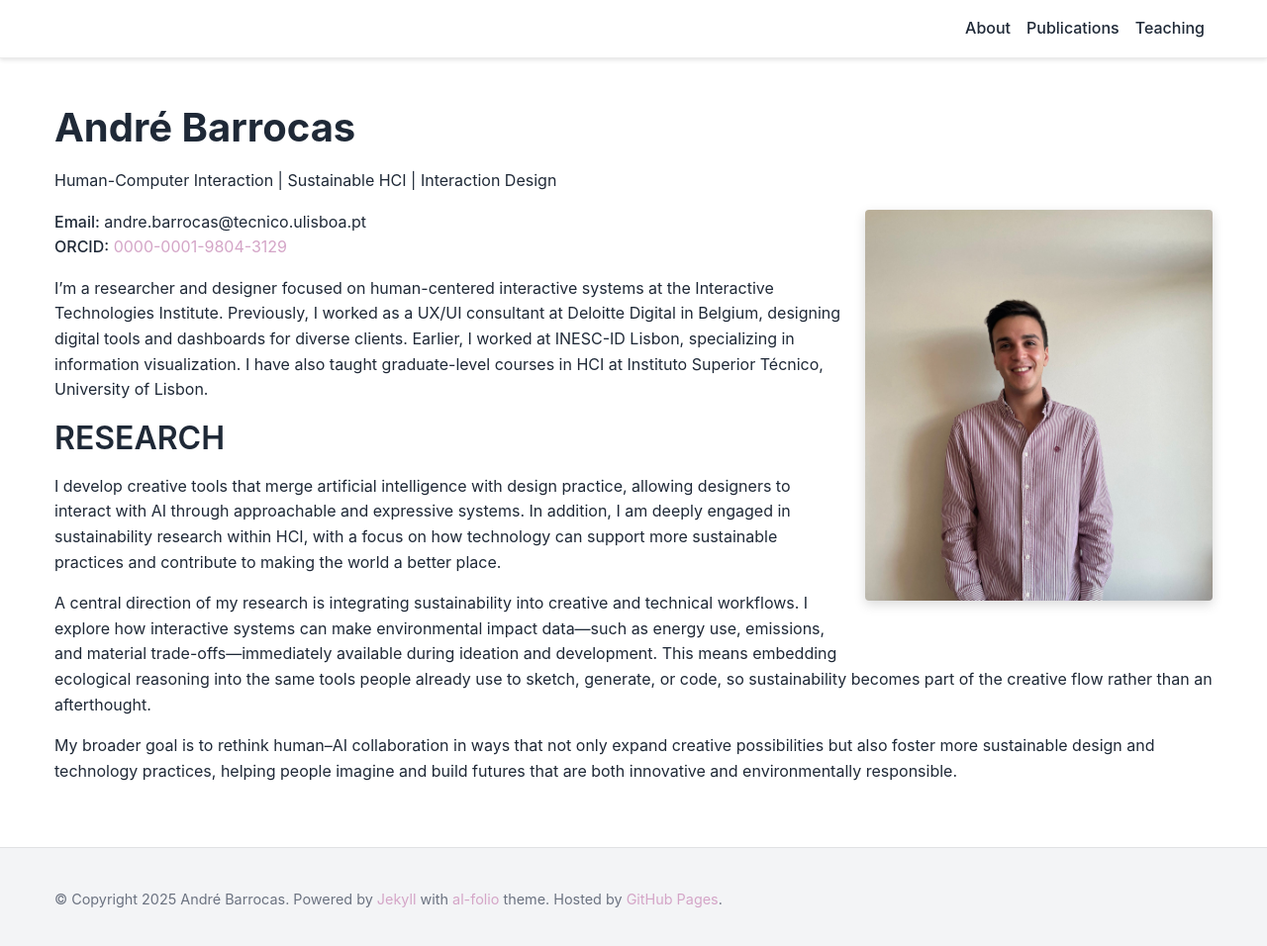
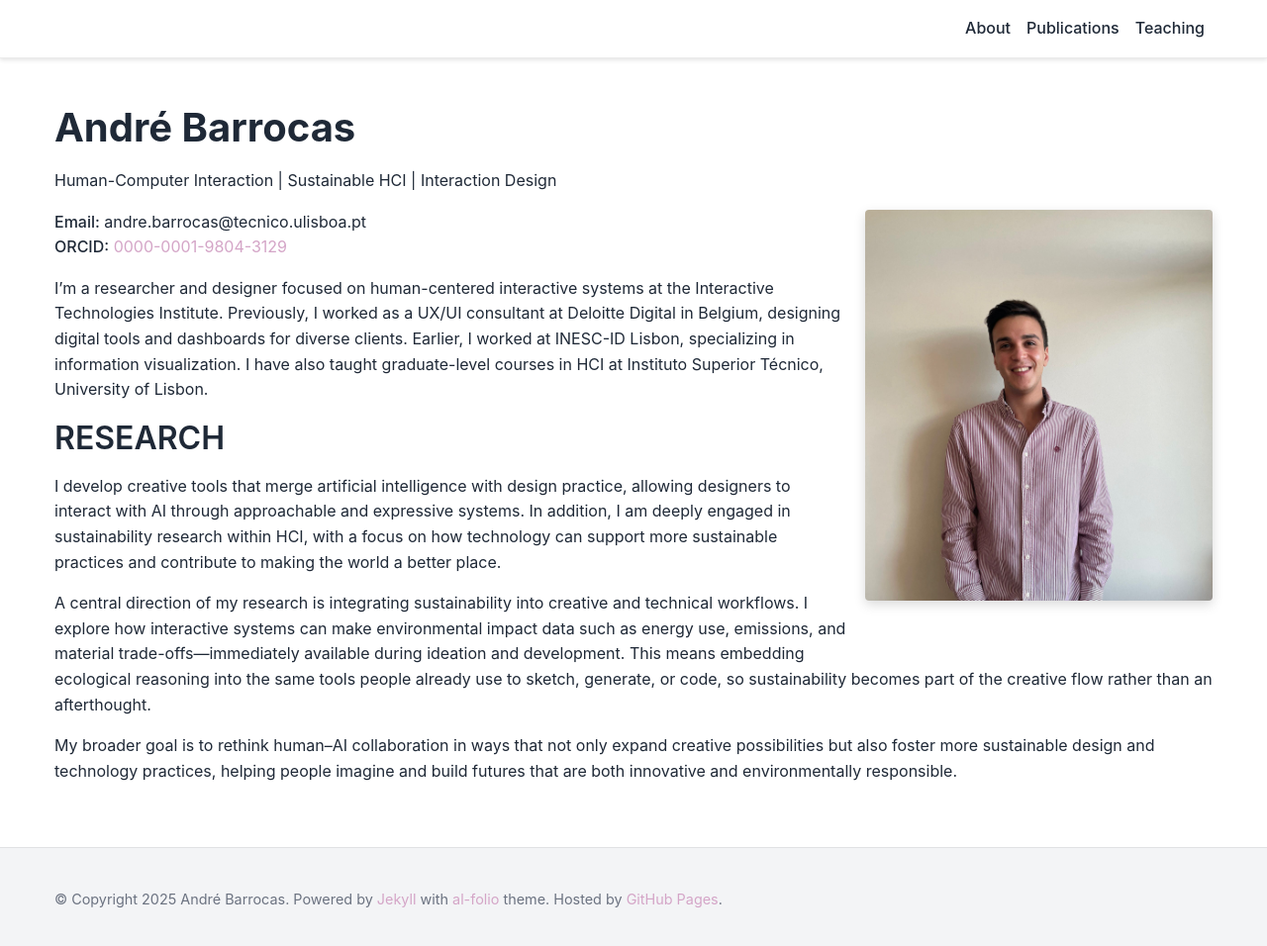
Before and after one commit to andrebarrocas/andrebarrocas.github.io, a Jekyll site: the page built from _pages/about.md, in a window 1280 px wide and 960 px high. Shown: the top 956 px of the window at 99% size. Built offline with Jekyll 4.4.1, drawn with Linux system fonts in a browser that asks for light colours; comment, search, counter and statistics services are not loaded; a style sheet for code colours, icons or effects is not loaded.

Commit message:
Text Improvements

```diff
--- a/_config.yml
+++ b/_config.yml
@@ -15,7 +15,7 @@
 keywords: jekyll, jekyll-theme, academic-website, portfolio-website  # add your own keywords or leave empty
 
 lang: en # the language of your site (for example: en, fr, cn, ru, etc.)
-icon: #⚛️  # the emoji used as the favicon (alternatively, provide image name in /assets/img/)
+icon: logo.png #⚛️  # the emoji used as the favicon (alternatively, provide image name in /assets/img/)
 
 url: https://andrebarrocas.github.io # the base hostname & protocol for your site
 baseurl: / # the subpath of your site, e.g. /blog/
--- a/_pages/about.md
+++ b/_pages/about.md
@@ -23,7 +23,7 @@
 
 I develop creative tools that merge artificial intelligence with design practice, allowing designers to interact with AI through approachable and expressive systems. In addition, I am deeply engaged in sustainability research within HCI, with a focus on how technology can support more sustainable practices and contribute to making the world a better place.
 
-A central direction of my research is integrating sustainability into creative and technical workflows. I explore how interactive systems can make environmental impact data—such as energy use, emissions, and material trade-offs—immediately available during ideation and development. This means embedding ecological reasoning into the same tools people already use to sketch, generate, or code, so sustainability becomes part of the creative flow rather than an afterthought.
+A central direction of my research is integrating sustainability into creative and technical workflows. I explore how interactive systems can make environmental impact data such as energy use, emissions, and material trade-offs—immediately available during ideation and development. This means embedding ecological reasoning into the same tools people already use to sketch, generate, or code, so sustainability becomes part of the creative flow rather than an afterthought.
 
 My broader goal is to rethink human–AI collaboration in ways that not only expand creative possibilities but also foster more sustainable design and technology practices, helping people imagine and build futures that are both innovative and environmentally responsible.
 
```
Also changed, not shown: assets/img/logo.png, 3 other files.
